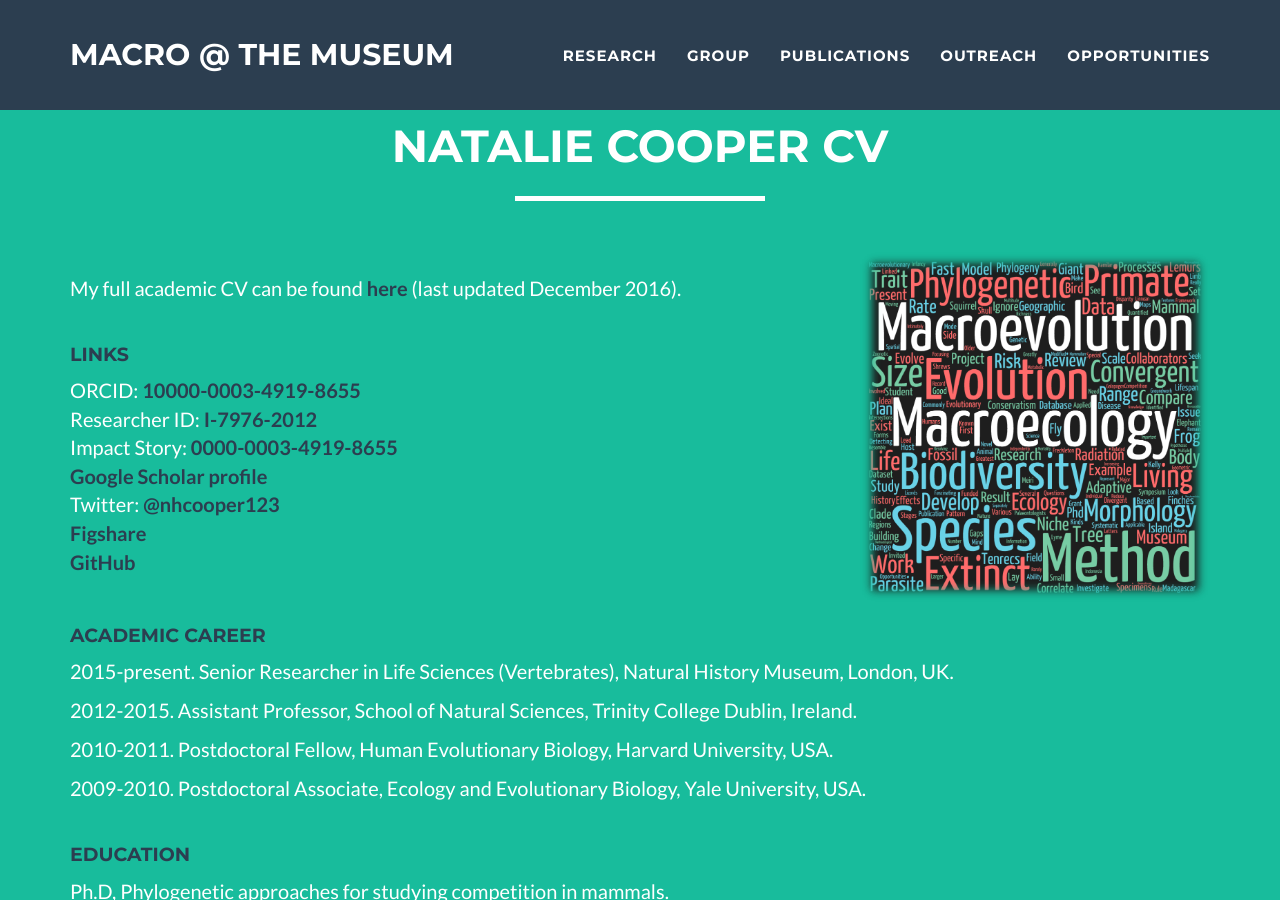
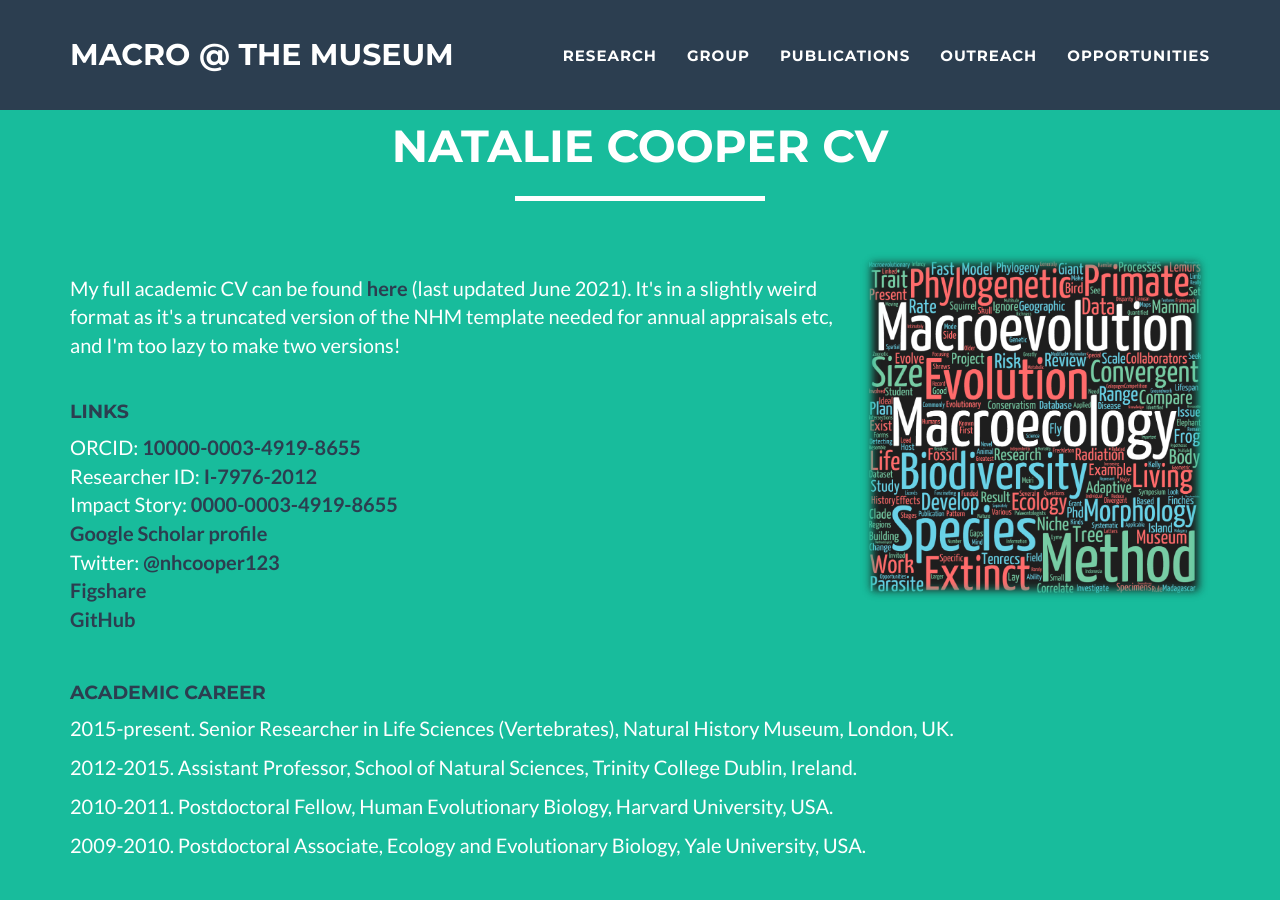
Before and after one commit to nhcooper123/nhcooper123.github.io, a Jekyll site: the page cv.html, which Jekyll copies as it is, in a window 1280 px wide and 900 px high. Built offline with Jekyll 4.4.1, drawn with Linux system fonts in a browser that asks for light colours.

Commit message:
Add note about format of CV

```diff
--- a/cv.html
+++ b/cv.html
@@ -114,7 +114,7 @@
                     <br>
 
     <p>
-        My full academic CV can be found <a href="/NCooperCV.pdf"><strong><font color="2c3e50">here</font></strong></a> (last updated December 2016).
+        My full academic CV can be found <a href="/NCooperCV.pdf"><strong><font color="2c3e50">here</font></strong></a> (last updated June 2021). It's in a slightly weird format as it's a truncated version of the NHM template needed for annual appraisals etc, and I'm too lazy to make two versions!
     </p>
     &nbsp
     &nbsp
```
